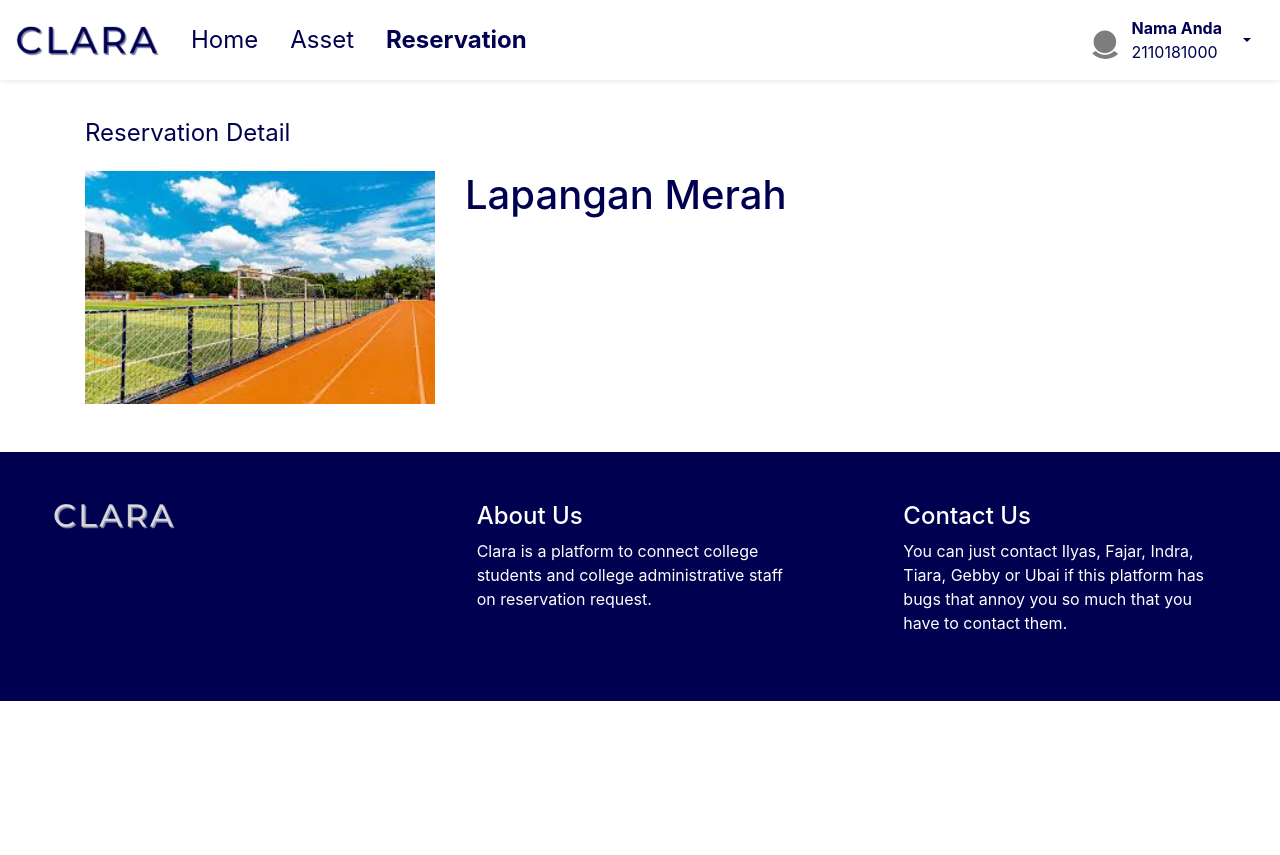
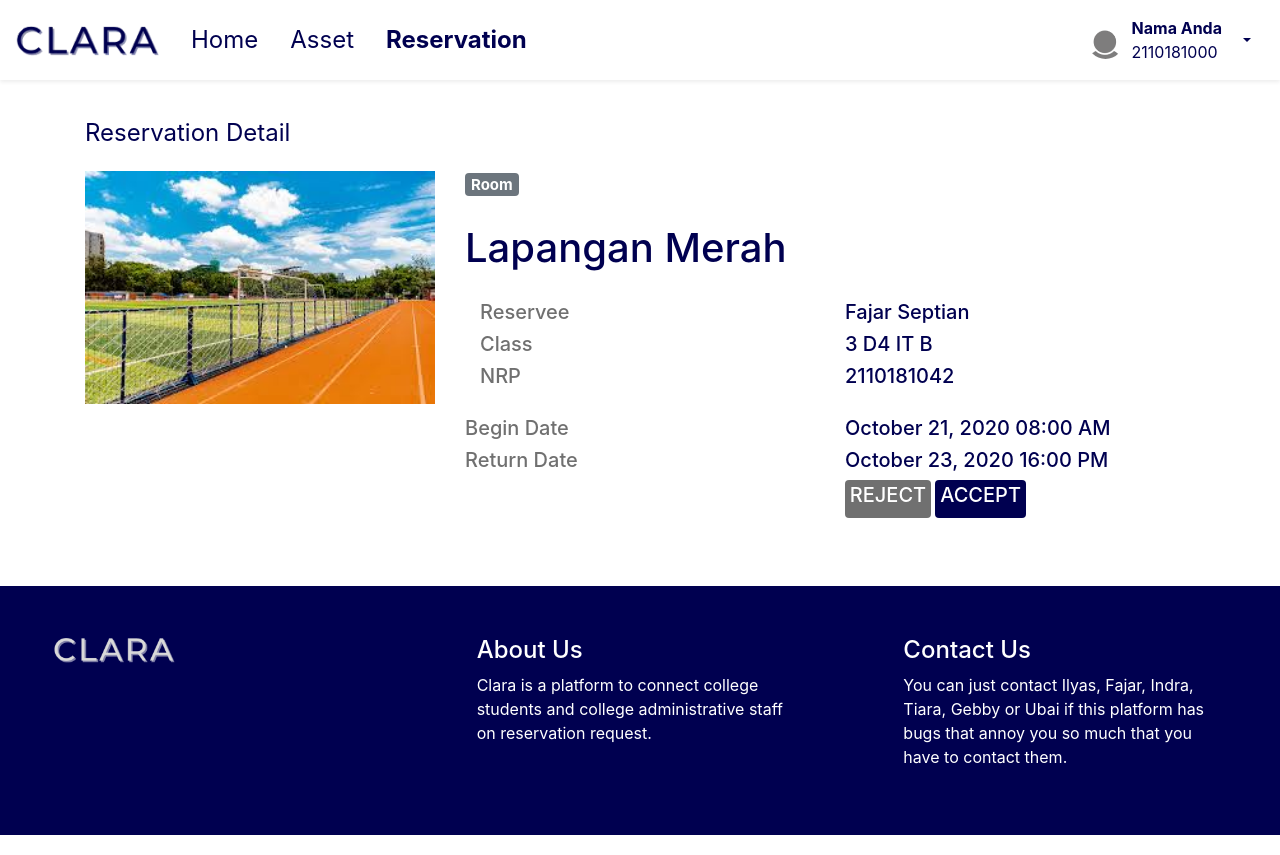
Before and after one commit to fajar-sn/clara-frontend, a React (Create React App) app: page /reservationdetail in a window 1280 px wide. Before the commit the page ends 800 px from the top, so only its background shows below. Built offline with nearby package versions, Linux system fonts and the light colour scheme.

Commit message:
Fixed Reservation Detail

```diff
--- /dev/null
+++ b/src/pages/ReservationDetail.css
@@ -0,0 +1,21 @@
+.tulisan1 {
+    position: absolute;
+    color: #707070;
+}
+
+.tulisan2 {
+    position: absolute;
+    color: #000050;
+}
+
+.badge1 {
+    color: white;
+    background-color: #707070;
+    border: #707070;
+}
+
+.badge2 {
+    color: white;
+    background-color: #000050;
+    border: #000050;
+}
--- a/src/pages/ReservationDetail.js
+++ b/src/pages/ReservationDetail.js
@@ -1,10 +1,12 @@
- import React from "react";
+import React from "react";
 import {
-  Container,
-  Jumbotron,
-  Row,
-  Col,
-  Image
+	Container,
+	Jumbotron,
+	Row,
+	Col,
+	Image,
+	Badge,
+	ListGroup,
 } from "react-bootstrap";
 import { Link, useHistory } from "react-router-dom";
 import { logout } from "utils/auth";
@@ -12,12 +14,13 @@ import axios from "axios";
 import { GET_FILMS } from "constants/urls";
 import ClaraNavbar from "../components/Navbar";
 import ClaraFooter from "../components/Footer";
+import './ReservationDetail.css';
 
-class ReservationDetail extends React.Component{
-	render(){
+class ReservationDetail extends React.Component {
+	render() {
 		return (
 			<div>
-				<ClaraNavbar currentPage='Reservation'/>
+				<ClaraNavbar currentPage='Reservation' />
 				<Container className="container-page">
 					<Row>
 						<Col md={12}>
@@ -26,12 +29,44 @@ class ReservationDetail extends React.Component{
 					</Row>
 					<Row>
 						<Col md={4}>
-							<Image alt="picture" src={require("./Field.jpg")} className="img-responsive w-100"/>
+							<Image alt="picture" src={require("./Field.jpg")} className="img-responsive w-100" />
 						</Col>
 						<Col md={8}>
 							<Container>
-								<Row><h1>Lapangan Merah</h1></Row>
+								<Row>
+									<h5><Badge variant="secondary">Room</Badge>{' '}</h5>
+								</Row>
+								<Row>
+									<h1>Lapangan Merah</h1>
+								</Row>
+								<Row>
+									<Col className="tulisan1">
+										<h5>Reservee</h5>
+										<h5>Class</h5>
+										<h5>NRP</h5>
+									</Col>
+									<Col className="tulisan2">
+										<h5>Fajar Septian</h5>
+										<h5>3 D4 IT B</h5>
+										<h5>2110181042</h5>
+									</Col>
+								</Row>
 							</Container>
+							<Row>
+								<Col className="tulisan1">
+									<h5>Begin Date</h5>
+									<h5>Return Date</h5>
+								</Col>
+								<Col className="tulisan2">
+									<h5>October 21, 2020    08:00 AM</h5>
+									<h5>October 23, 2020    16:00 PM</h5>
+									<Badge className="badge1"><h5>REJECT</h5></Badge>{' '}
+									<Badge className="badge2"><h5>ACCEPT</h5></Badge>{' '}
+								</Col>
+							</Row>
+							<div>
+
+							</div>
 						</Col>
 					</Row>
 				</Container>
```
